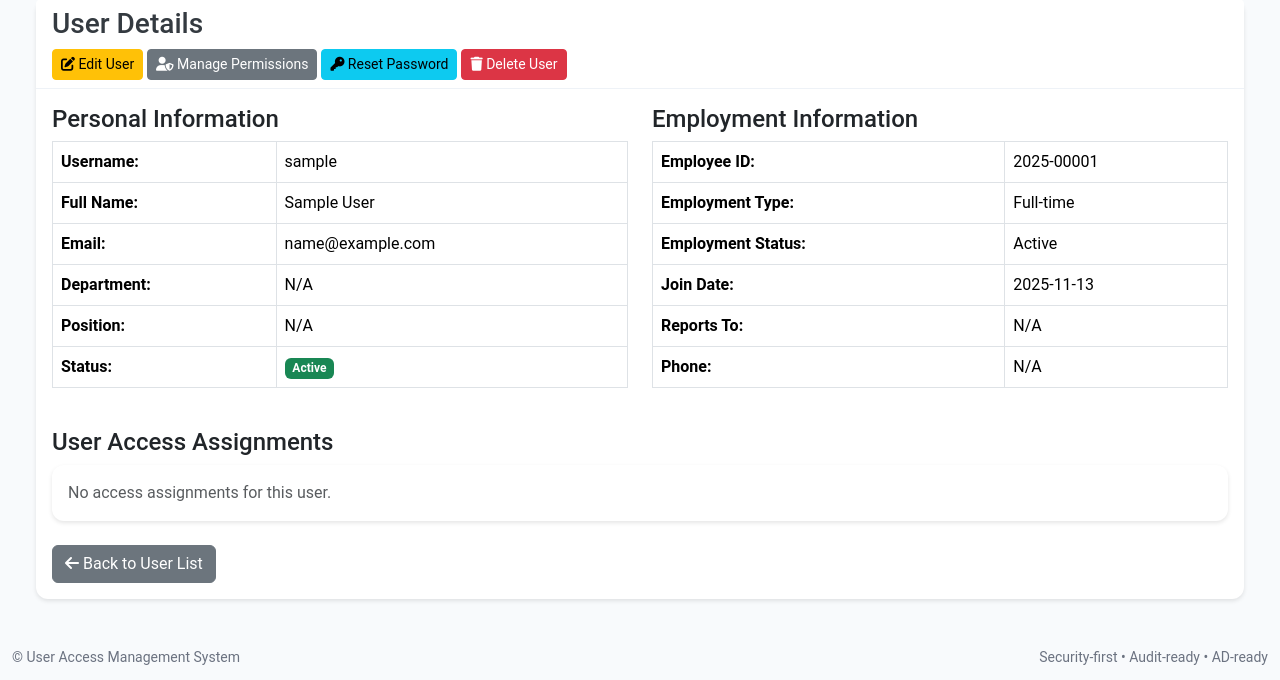
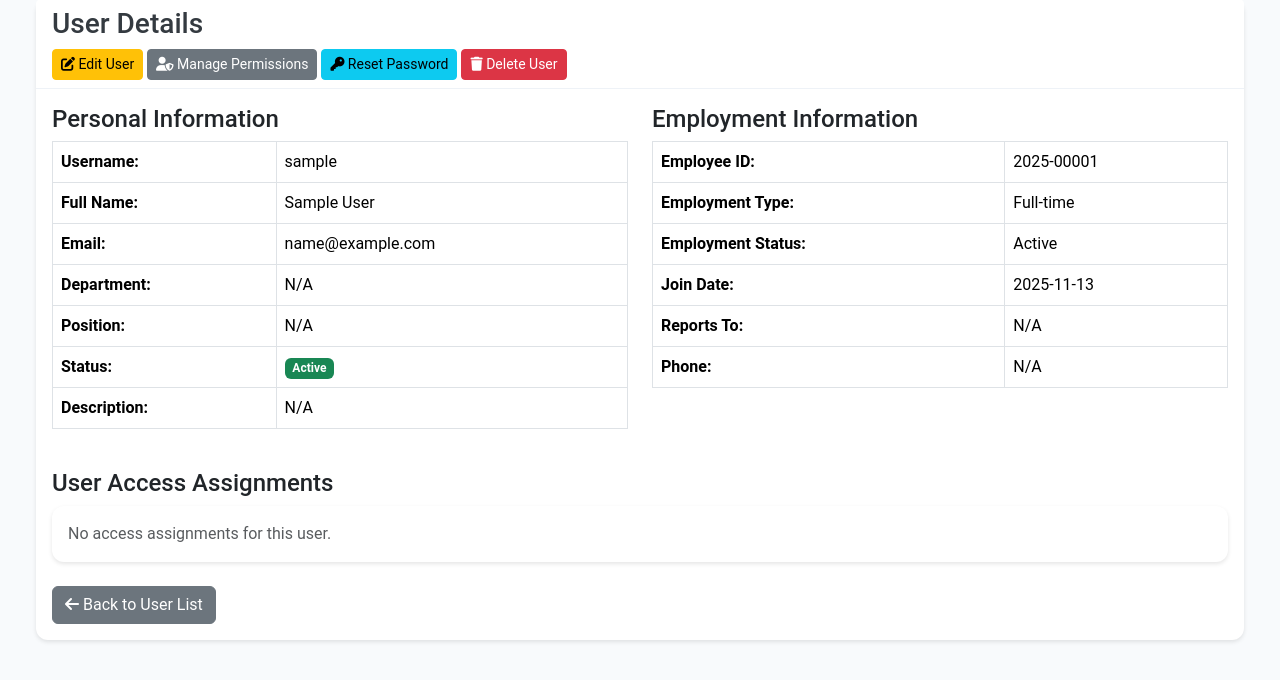
Before and after one commit to abdelmanem/User-Access-Management-System, a Django app: page /users/1/ in a window 1280 px wide. Shown: the part 81-761 px from the top of the page. Run offline with Django 5.2, Linux system fonts and the light colour scheme; the visitor is signed in with stand-in values (Sample User, id 1); data comes from the database, SQL or seed files in the repository; data that the repository does not hold is empty.

Commit message:
Update user_detail.html

```diff
--- a/accounts/templates/accounts/user_detail.html
+++ b/accounts/templates/accounts/user_detail.html
@@ -62,6 +62,10 @@
                                                 <span class="badge bg-danger">Inactive</span>
                                             {% endif %}
                                         </td>
+                                    </tr>
+                                    <tr>
+                                        <th>Description:</th>
+                                        <td>{{ user.notes|default:"N/A" }}</td>
                                     </tr>
                                 </table>
                             </div>
```
